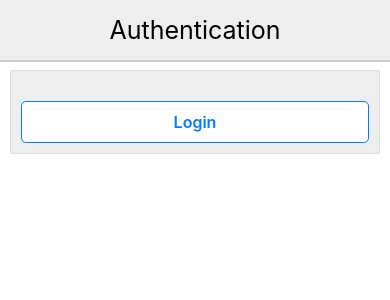
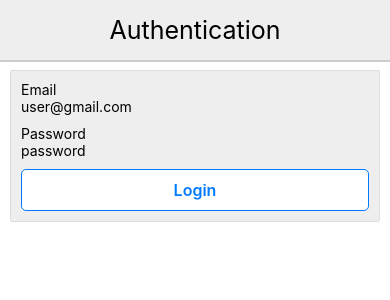
Before and after one commit to gerrydiw/AuthApp, a React Native app: screen / in a window 390 px wide. Shown: the top 300 px of the page. Built offline with nearby package versions, Linux system fonts and the light colour scheme; no server answers.

Commit message:
checkpoint 4

```diff
--- /dev/null
+++ b/src/components/Input.js
@@ -0,0 +1,19 @@
+import React, { Component } from 'react';
+import { TextInput, View, Text } from 'react-native';
+
+class Input extends Component {
+    render() {
+        const { label, placeholder, secureTextEntry } = this.props
+        return (
+            <View>
+                <Text>{ label }</Text>
+                <TextInput
+                placeholder={ placeholder }
+                secureTextEntry= { secureTextEntry }
+                autoCorrect= { false }/>
+            </View>
+        );
+    }
+}
+
+export default Input;
--- a/src/components/LoginForm.js
+++ b/src/components/LoginForm.js
@@ -3,13 +3,18 @@ import React, { Component } from 'react';
 import Card from './Card';
 import CardSection from './CardSection';
 import Button from './Button';
+import Input from './Input';
 
 class LoginForm extends Component {
     render() {
         return (
             <Card>
-                <CardSection></CardSection>
-                <CardSection></CardSection>
+                <CardSection>
+                    <Input label="Email" placeholder="user@gmail.com"/>
+                </CardSection>
+                <CardSection>
+                    <Input label="Password" placeholder="password" secureTextEntry={ true } />
+                </CardSection>
                 <CardSection>
                     <Button>
                         Login
```
